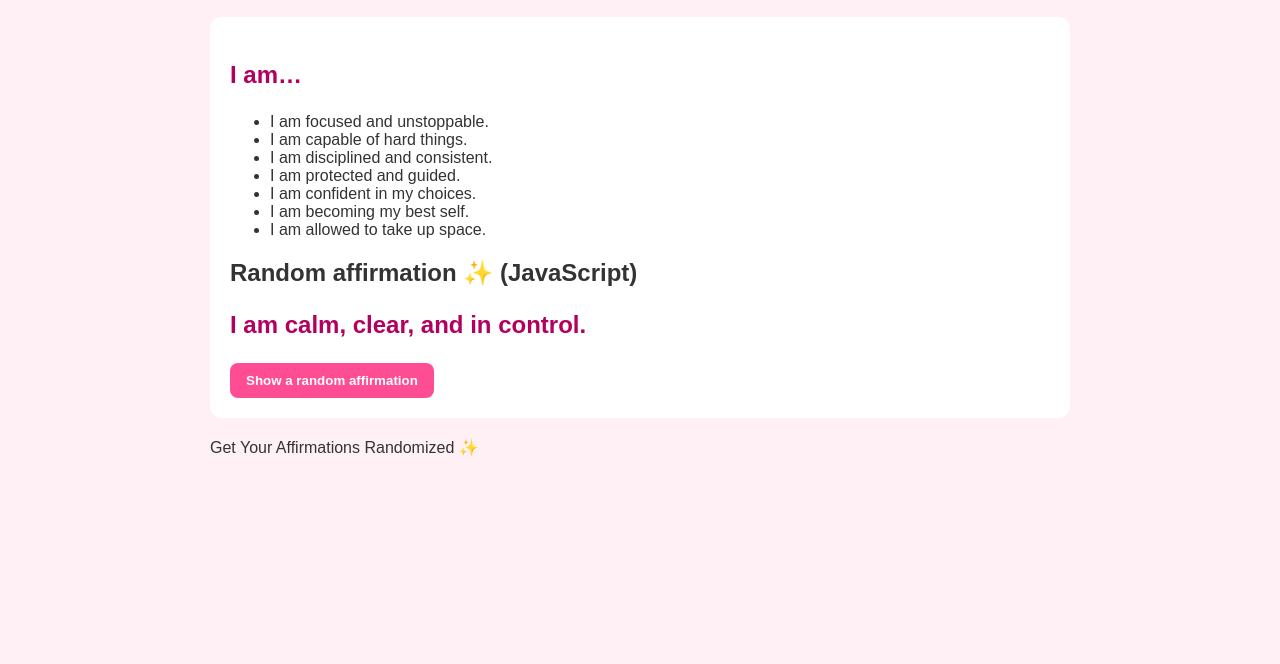
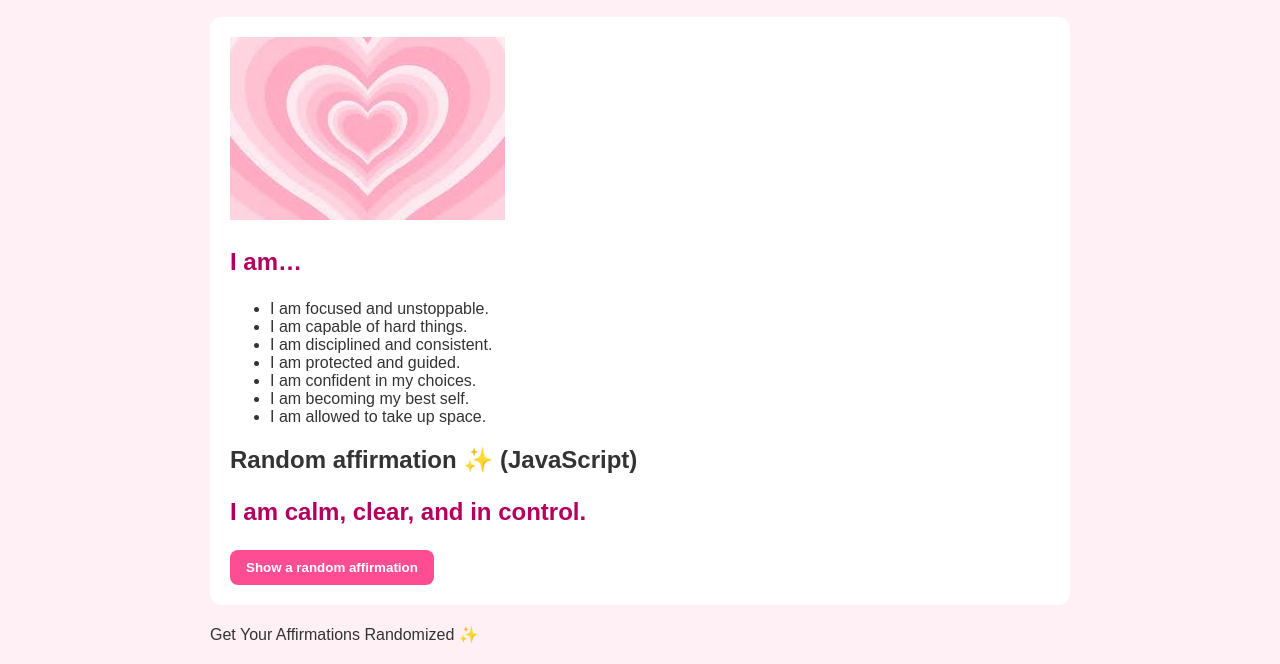
Before and after one commit to sarahk3412/VeryPinkPlanner, a plain HTML site: page affirmations.html in a window 1280 px wide. Shown: the part 220-884 px from the top of the page. Before the commit the page ends 800 px from the top, so only its background shows below. Drawn offline with Linux system fonts and the light colour scheme; files that its build step writes are made by us from their sources; files whose address does not match are found by name.

Commit message:
Update affirmations.html

```diff
--- a/affirmations.html
+++ b/affirmations.html
@@ -33,6 +33,7 @@
   </section>
 
   <section class="aff-box" aria-label="Affirmations">
+    <img src="affirm.jpg" alt="Soft pink affirmations aesthetic" class="page-img">
     <p class="aff-big">I am…</p>
     <ul class="aff-list">
       <li>I am focused and unstoppable.</li>
```
